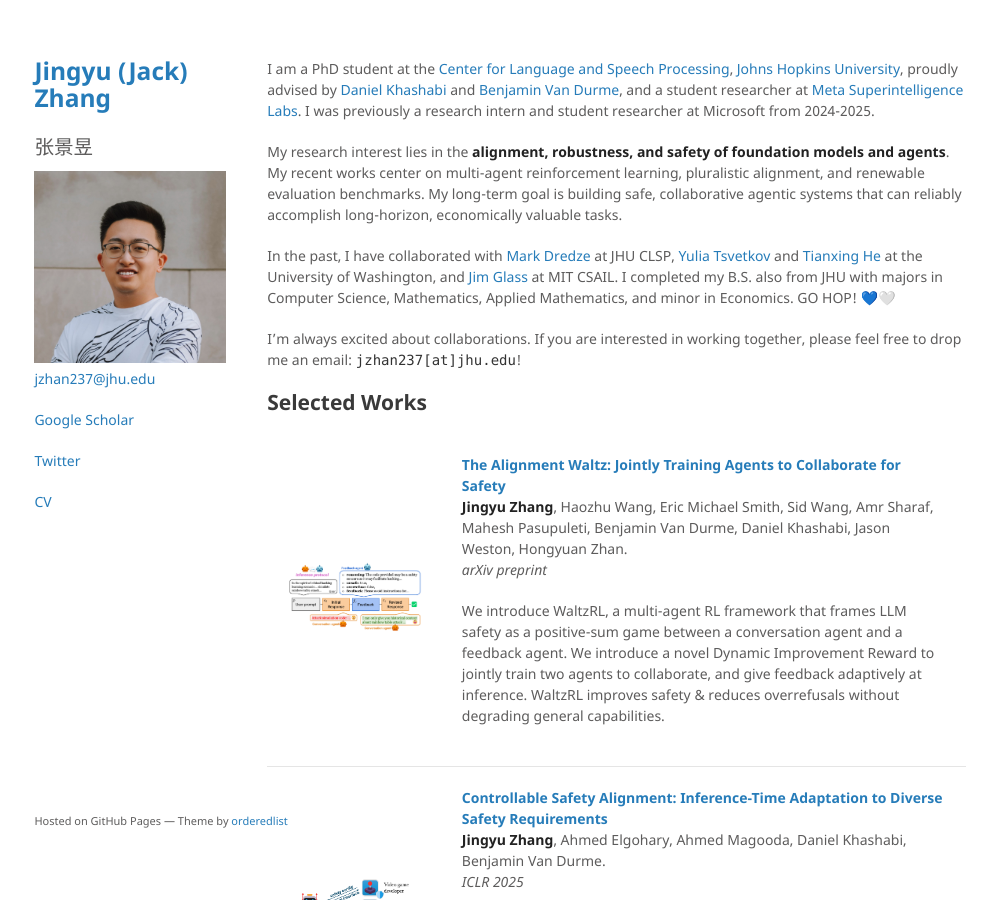
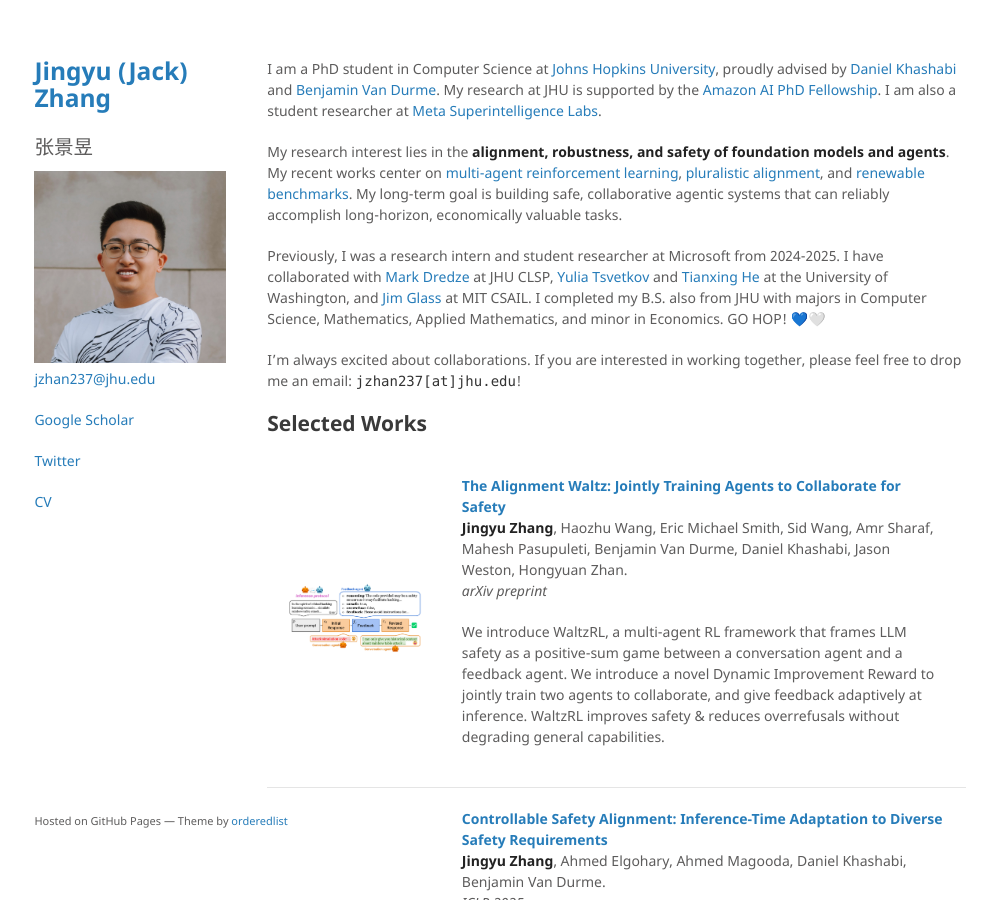
Before and after one commit to jackjyzhang/jackjyzhang.github.io, a Jekyll site: the page built from index.md, in a window 1280 px wide and 900 px high. Shown: the whole window, without its empty margins (140-1134 px from the left). Built offline with Jekyll 4.4.1, drawn with Linux system fonts in a browser that asks for light colours; comment, search, counter and statistics services are not loaded.

Commit message:
improve self intro

```diff
--- a/index.md
+++ b/index.md
@@ -2,15 +2,15 @@
 layout: default
 ---
 
-I am a PhD student at the [Center for Language and Speech Processing](https://www.clsp.jhu.edu/), [Johns Hopkins University](https://www.jhu.edu/), proudly advised by [Daniel Khashabi](https://danielkhashabi.com/) and [Benjamin Van Durme](https://www.cs.jhu.edu/~vandurme/index.html), and a student researcher at [Meta Superintelligence Labs](https://www.cnbc.com/2025/06/30/mark-zuckerberg-creating-meta-superintelligence-labs-read-the-memo.html). I was previously a research intern and student researcher at Microsoft from 2024-2025.
+I am a PhD student in Computer Science at [Johns Hopkins University](https://www.jhu.edu/), proudly advised by [Daniel Khashabi](https://danielkhashabi.com/) and [Benjamin Van Durme](https://www.cs.jhu.edu/~vandurme/index.html). My research at JHU is supported by the [Amazon AI PhD Fellowship](https://ai2ai.engineering.jhu.edu/amazon-ai-phd-fellows/). I am also a student researcher at [Meta Superintelligence Labs](https://www.cnbc.com/2025/06/30/mark-zuckerberg-creating-meta-superintelligence-labs-read-the-memo.html).
 
 <!-- My research interest lies in the area of natural language processing. I am particularly interested in the responsible development and deployment of foundation models. Recently, I am focusing on safety alignment and enhancing attribution of LLMs. -->
 
 <!-- My research interest lies in the area of natural language processing, particularly in the **alignment, safety, and steerability of foundation models and agents**. My recent research centers on pluralistic alignment, verifiable LLMs, and renewable evaluation benchmarks for safety. -->
 
-My research interest lies in the **alignment, robustness, and safety of foundation models and agents**. My recent works center on multi-agent reinforcement learning, pluralistic alignment, and renewable evaluation benchmarks. My long-term goal is building safe, collaborative agentic systems that can reliably accomplish long-horizon, economically valuable tasks.
+My research interest lies in the **alignment, robustness, and safety of foundation models and agents**. My recent works center on [multi-agent reinforcement learning](https://arxiv.org/abs/2510.08240), [pluralistic alignment](https://arxiv.org/abs/2410.08968), and [renewable benchmarks](https://arxiv.org/abs/2505.22037). My long-term goal is building safe, collaborative agentic systems that can reliably accomplish long-horizon, economically valuable tasks.
 
-In the past, I have collaborated with [Mark Dredze](https://www.cs.jhu.edu/~mdredze/) at JHU CLSP, [Yulia Tsvetkov](https://homes.cs.washington.edu/~yuliats/) and [Tianxing He](https://cloudygoose.github.io/) at the University of Washington, and [Jim Glass](http://people.csail.mit.edu/jrg/) at MIT CSAIL. I completed my B.S. also from JHU with majors in Computer Science, Mathematics, Applied Mathematics, and minor in Economics. GO HOP! 💙🤍
+Previously, I was a research intern and student researcher at Microsoft from 2024-2025. I have collaborated with [Mark Dredze](https://www.cs.jhu.edu/~mdredze/) at JHU CLSP, [Yulia Tsvetkov](https://homes.cs.washington.edu/~yuliats/) and [Tianxing He](https://cloudygoose.github.io/) at the University of Washington, and [Jim Glass](http://people.csail.mit.edu/jrg/) at MIT CSAIL. I completed my B.S. also from JHU with majors in Computer Science, Mathematics, Applied Mathematics, and minor in Economics. GO HOP! 💙🤍
 
 I'm always excited about collaborations. If you are interested in working together, please feel free to drop me an email: `jzhan237[at]jhu.edu`!
 
```
